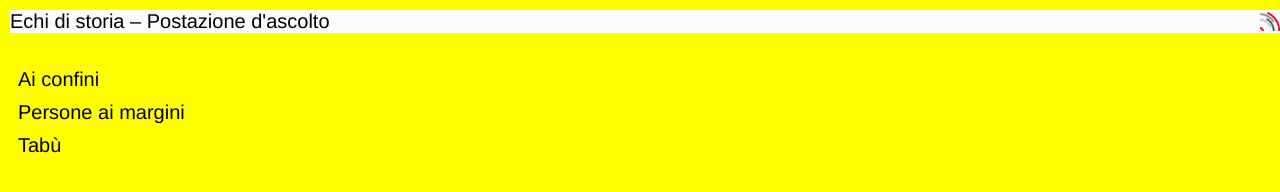
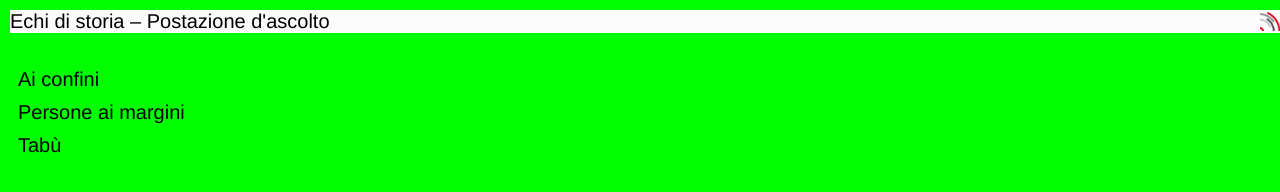
Before and after one commit to sophiesprugasci/EchidiStoria, a plain HTML site: page index.html in a window 1280 px wide. Drawn offline with Linux system fonts and the light colour scheme.

Commit message:
Update style.css

```diff
--- a/style.css
+++ b/style.css
@@ -5,7 +5,7 @@ html {
     font-size: 16px;
     font-family: 'Helvetica Neue', sans-serif;
     font-weight: medium;
-    background-color: #ffff00;
+    background-color: #00ff00;
     color: black;
     list-style-type: disc;
     overflow-x: hidden;
```
